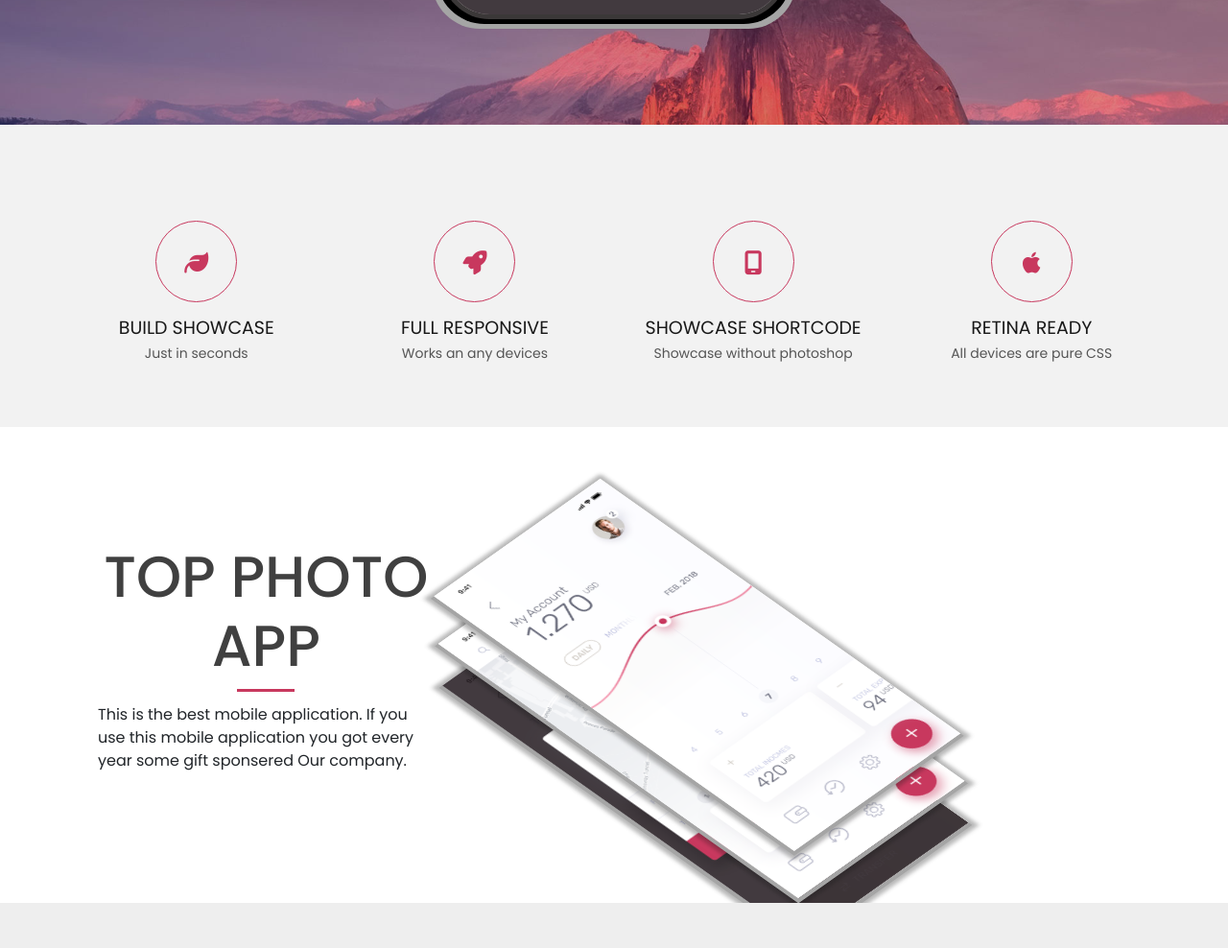
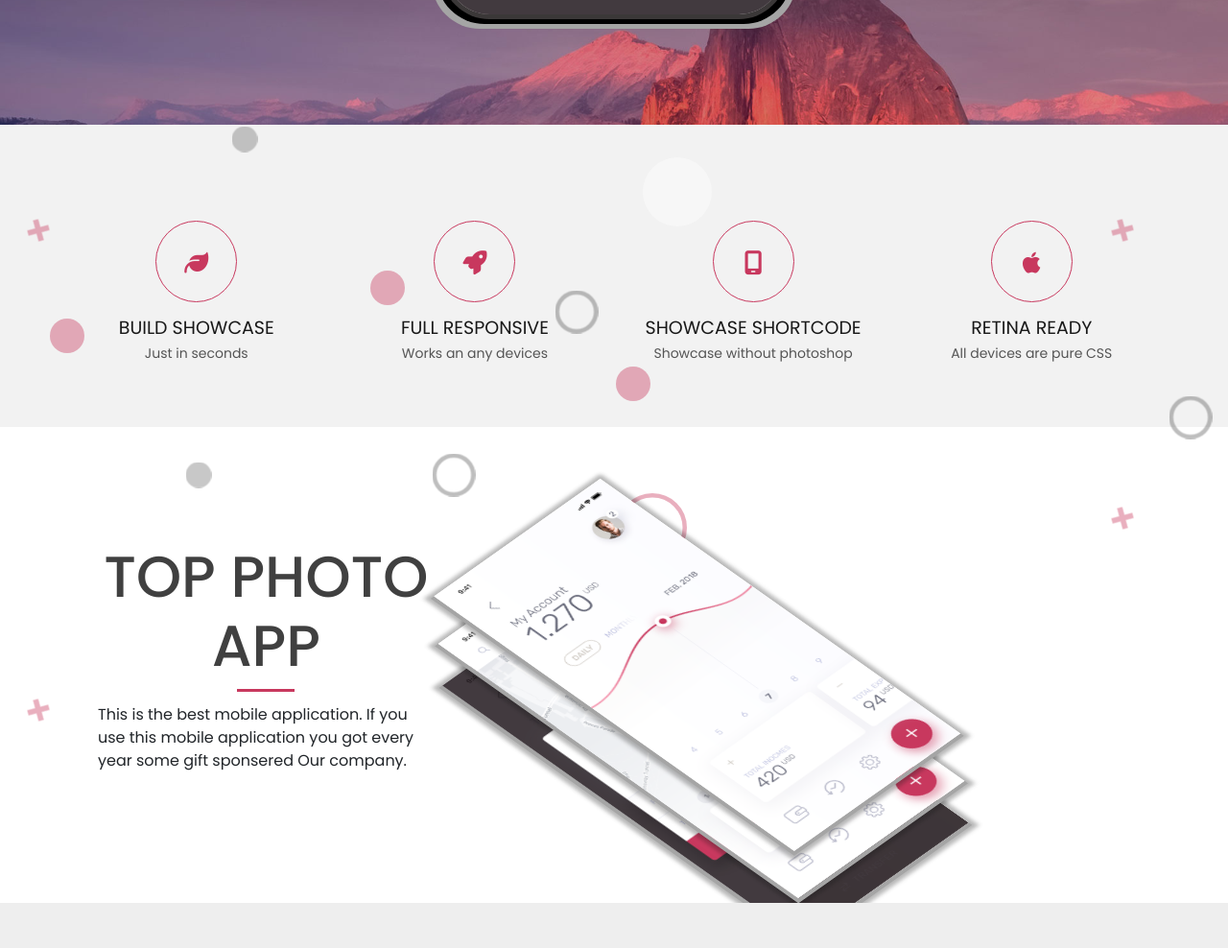
Before and after one commit to coder-mehedi-hasan/SoftLay, a plain HTML site: page pages/home.html in a window 1280 px wide. Shown: the part 1160-2148 px from the top of the page at 96% size. Drawn offline with nearby package versions, Linux system fonts and the light colour scheme; a web font is replaced by a local one.

Commit message:
animation

```diff
--- a/css/home.css
+++ b/css/home.css
@@ -345,6 +345,7 @@ a{
 #prospectus{
 	padding: 100px 0 50px 0;
 	background-color: #F2F2F2;
+	position: relative;
 }
 #prospectus .item{
 	width: 22%;
@@ -714,6 +715,7 @@ a{
 	line-height: 50px;
 	color: #C8385E;
 	font-size: 30px;
+	position: relative;
 }
 #devloper .info{
 	width: 200px;
@@ -1549,3 +1551,154 @@ a{
 	text-align: center;
 }
 /* css for js element end */
+/* animation */
+.animation{
+    height: 100%;
+    position: absolute;
+    left: 0;
+    top: 0;
+    width: 100%;
+    z-index: -999;
+}
+.animation span{
+    display: inline-block;
+    position: absolute;
+	opacity: 0.4;
+}
+.animation span:nth-child(1) {
+    left: 30px;
+    top: 100px;
+}
+ .animation span:nth-child(2) {
+    right: 100px;
+    top: 100px;
+}
+.animation span:nth-child(3){
+    left: 30px;
+    top: 600px;
+}
+.animation span:nth-child(4){
+    right: 100px;
+    top: 400px;
+}
+.animation span:nth-child(5){
+    left: 30%;
+    top: 150px;
+}
+.animation span:nth-child(6){
+    left: 50%;
+    top: 250px;
+}
+.animation span:nth-child(7){
+    left: 50px;
+    top: 200px;
+}
+.animation span:nth-child(8){
+    left: 45%;
+    top: 170px;
+}
+.animation span:nth-child(9){
+    left: 95%;
+    top: 280px;
+}
+.animation span:nth-child(10) {
+    left: 35%;
+    top: 340px;
+}
+.animation span:nth-child(11) {
+    left: 15%;
+    top: 350px;
+}
+.animation span:nth-child(12){
+    left: 240px;
+}
+.animation span:nth-child(13) {
+    left: 52%;
+    top: 30px;
+}
+.animation span:nth-child(14) {
+    left: 50%;
+    top: 380px;
+}
+.animation .cross{
+    height: 20px;
+    width: 20px;
+    background-color: rgb(200, 56, 94);
+    clip-path: polygon(20% 0%, 0% 20%, 30% 50%, 0% 80%, 20% 100%, 50% 70%, 80% 100%, 100% 80%, 70% 50%, 100% 20%, 80% 0%, 50% 30%);
+    animation: animateCross 6s infinite linear;
+}
+.animation .fillCircle{
+    height: 40px;
+    width: 40px;
+    border-radius: 50%;
+    background-color: #c8385e;
+}
+.animation .bordercircle{
+    height: 50px;
+    width: 50px;
+    border-radius: 50%;
+    border: 5px solid #5c5c5c;
+}
+.animation .smallcircle{
+    height: 30px;
+    width: 30px;
+    border-radius: 50%;
+    background-color: #767676;
+}
+
+.animation .bigcircle{
+    height: 80px;
+    width: 80px;
+    border-radius: 50%;
+    background-color: #fff;
+}
+
+.animation .bigcircletwo{
+    height: 80px;
+    width: 80px;
+    border-radius: 50%;
+    border: 5px solid #c8385e;
+}
+.animation .animationSpan{
+    position: relative;
+}
+
+.animation .circle{
+    animation: circlenimate 8s linear infinite;
+}
+
+#devloper .icon i::after{
+	content: '';
+	height: calc(100% + 20px);
+	width: calc(100% + 20px);
+	background-color: rgb(244, 10, 72,0.5);
+	position: absolute;
+	top: -12px;
+	left: -10px;
+	clip-path: polygon(50% 0%, 61% 35%, 98% 35%, 68% 57%, 79% 91%, 50% 70%, 21% 91%, 32% 57%, 2% 35%, 39% 35%);
+	z-index: -1;
+	animation: devloperanimate 4s infinite linear;
+}
+@keyframes devloperanimate {
+	100%{
+		transform: rotate(360deg);
+	}
+}
+@keyframes animateCross {
+
+    100%{
+        transform: rotate(360deg);
+    }
+}
+@keyframes circlenimate {
+    0%{
+        transform: scale(.6);
+    }
+    50%{
+        transform: scale(1);
+    }
+    100%{
+        transform: scale(.6);
+    }
+}
+/* animation */
--- a/pages/home.html
+++ b/pages/home.html
@@ -17,6 +17,7 @@
     <link rel="stylesheet" href="../css/responsive.css">
   </head>
   <body id="body">
+
       <!-- navbar start -->
         <section id="navbar" >
             <nav class="navbar navbar-expand-lg p-0" id="navItem">
@@ -273,6 +274,24 @@
             </div>
           </div>
         </div>
+        <div class="animation">
+          <div class="animationSpan">
+              <span class="cross"></span>
+              <span class="cross"></span>
+              <span class="cross"></span>
+              <span class="cross"></span>
+              <span class="fillCircle circle"></span>
+              <span class="fillCircle circle"></span>
+              <span class="fillCircle circle"></span>
+              <span class="bordercircle circle"></span>
+              <span class="bordercircle circle"></span>
+              <span class="bordercircle circle"></span>
+              <span class="smallcircle circle"></span>
+              <span class="smallcircle circle"></span>
+              <span class="bigcircle circle" ></span>
+              <span class="bigcircletwo circle"></span>
+          </div>
+      </div>
       </div>
     <!-- prospectus start  -->
     <!-- profile start  -->
```
Also changed, not shown: pages/features.html (+2 -3 lines).
